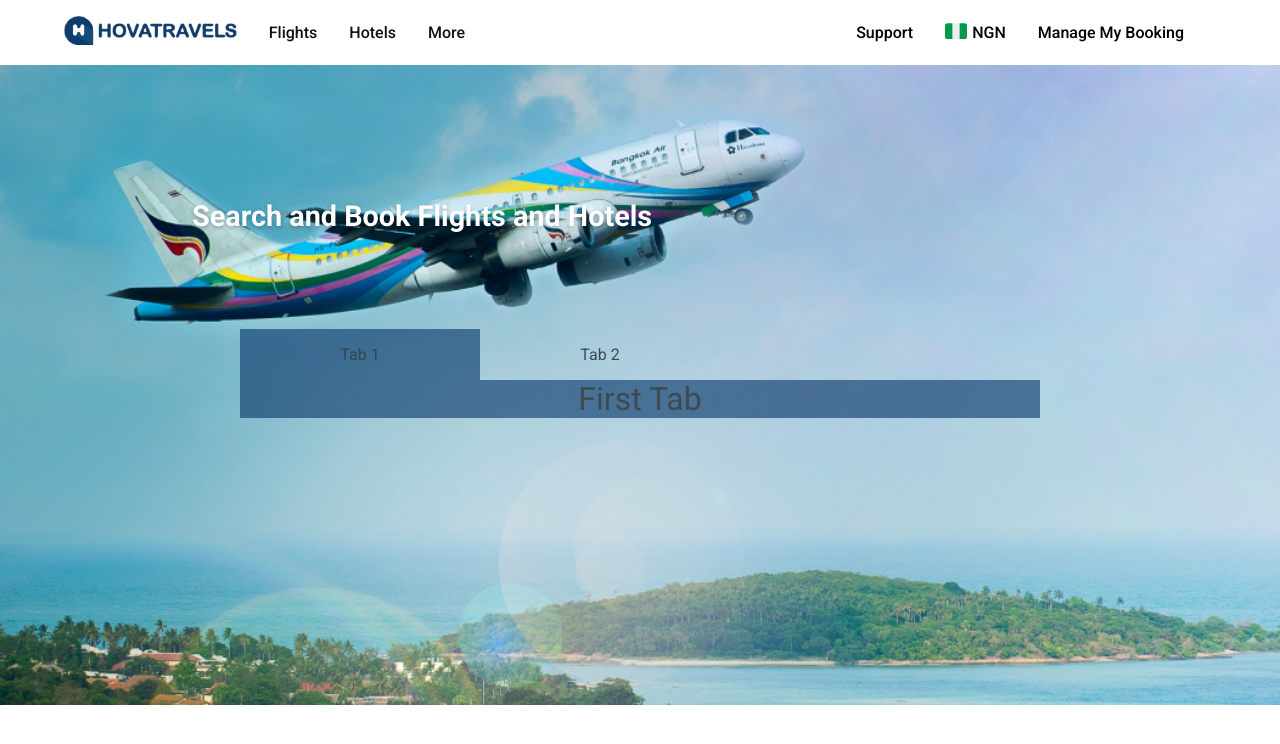
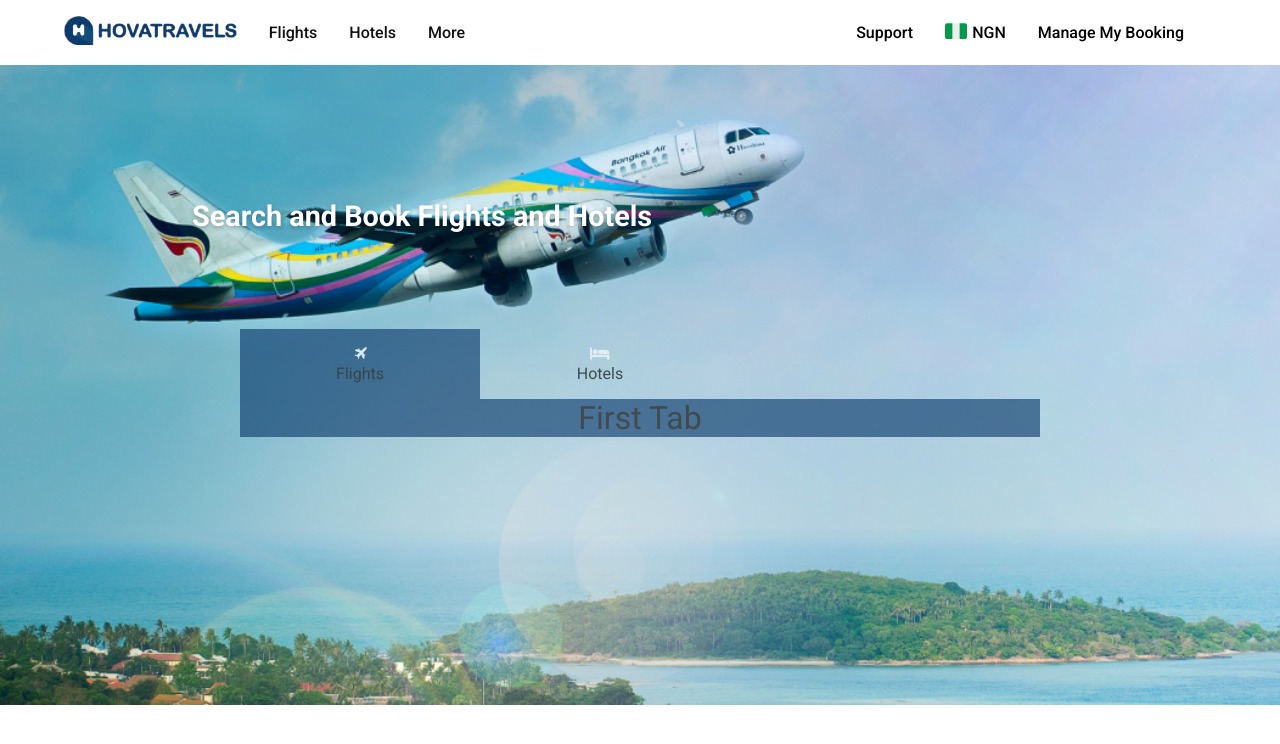
Before and after one commit to mishael1-d/travelagency, a React (Create React App) app: page / in a window 1280 px wide. Shown: the top 744 px of the page. Built offline with nearby package versions, Linux system fonts and the light colour scheme.

Commit message:
Tab panel build 2

```diff
--- a/src/components/TabPanel/TabPanel.jsx
+++ b/src/components/TabPanel/TabPanel.jsx
@@ -1,12 +1,12 @@
 import * as React from "react";
+import flightIcon from "../../assets/flight.png";
+import hotelIcon from "../../assets/hotel.png";
 import "./TabPanel.css";
 
 export const FirstTab = () => {
-  return (
-    <div className="firstTab">
-      <p>First Tab</p>
-    </div>
-  );
+  return <div className="firstTab">
+   <p>First Tab</p>
+  </div>;
 };
 export const SecondTab = () => {
   return (
@@ -32,13 +32,19 @@ function TabPanel() {
           className={activeTab === "tab1" ? "active" : ""}
           onClick={handleTab1}
         >
-          Tab 1
+          <div className="tab-title">
+            <img src={flightIcon} alt="" />
+            <p>Flights</p>
+          </div>
         </li>
         <li
           className={activeTab === "tab2" ? "active" : ""}
           onClick={handleTab2}
         >
-          Tab 2
+          <div className="tab-title">
+            <img src={hotelIcon} alt="" />
+            <p>Hotels</p>
+          </div>
         </li>
       </ul>
       <div className="tab-content__container">
```
Also changed, not shown: src/assets/hotel.png (added).
